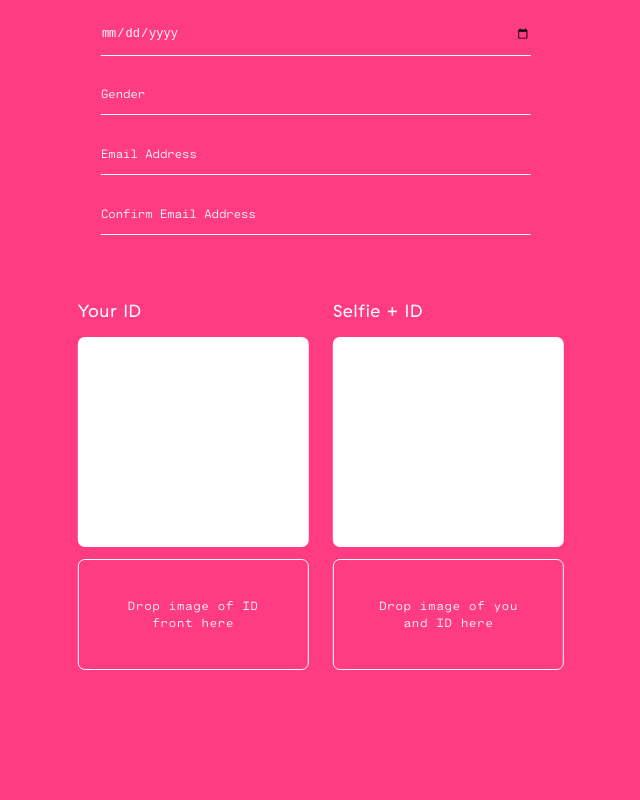
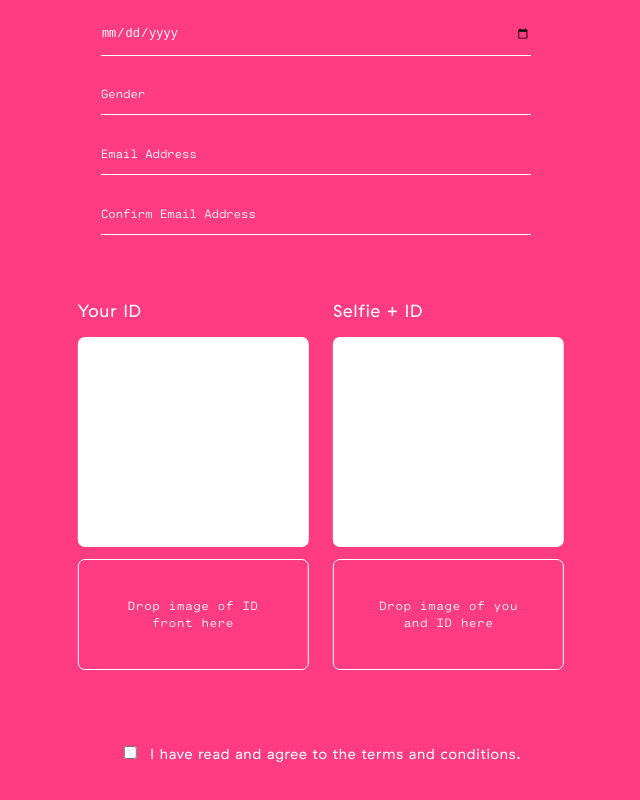
Before and after one commit to heatherpark/performer-signup, a React (Create React App) app: page / in a window 1280 px wide. Shown: the part 256-1056 px from the top of the page, without its empty margins (319-959 px from the left). Before the commit the page ends 926 px from the top, so only its background shows below. Built offline with nearby package versions, Linux system fonts and the light colour scheme.

Commit message:
Add checkbox field

```diff
--- a/src/AgeVerification.css
+++ b/src/AgeVerification.css
@@ -97,3 +97,14 @@
   margin-top: 5%;
   line-height: 1.1rem;
 }
+
+.agreement__checkbox {
+  text-align: center;
+  font-family: var(--primary-font);
+  margin: 15% 0;
+  font-size: 0.9rem;
+}
+
+.agreement__checkbox label {
+  margin-left: 10px;
+}
--- a/src/AgeVerification.js
+++ b/src/AgeVerification.js
@@ -5,6 +5,16 @@ import { connect } from'react-redux';
 import { required, alphanumeric, minLength, emailMatch, age } from './forms/validation';
 
 class AgeVerification extends Component {
+  renderCheckboxField(field) {
+    console.log(field);
+    return (
+      <div className="agreement__checkbox">
+        <input type="checkbox" />
+        <label>{field.label}</label>
+      </div>
+    )
+  }
+
   renderField(field) {
     const { meta: { touched, error, valid } } = field;
     const validClass = touched && valid ? 'form-field--valid' : '';
@@ -97,6 +107,12 @@ class AgeVerification extends Component {
               </div>
             </div>
           </div>
+          <Field
+            name="agreement"
+            type="checkbox"
+            label="I have read and agree to the terms and conditions."
+            validate={[required]}
+            component={this.renderCheckboxField} />
         </form>
       </div>
     );
```
